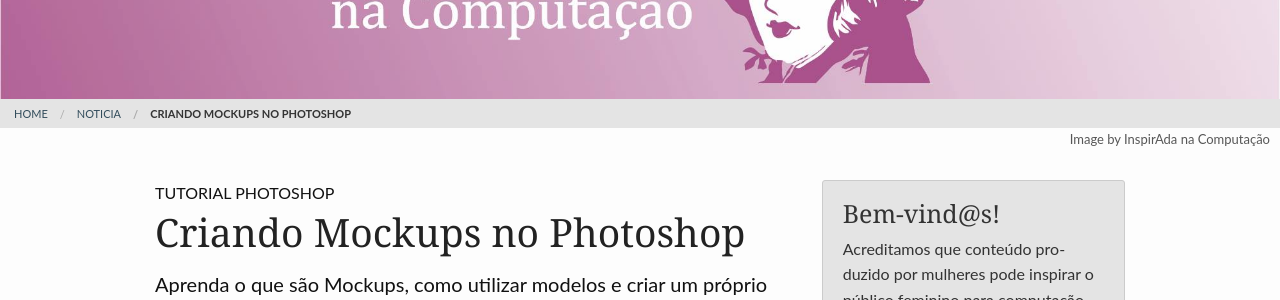
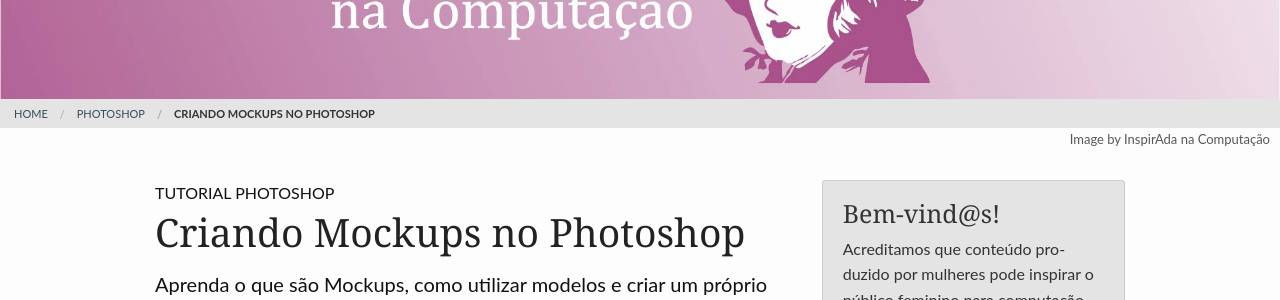
Before and after one commit to inspiradanacomputacao/inspiradanacomputacao.github.io, a Jekyll site: the page built from _posts/photoshop/2015-08-17-criando-mockups-no-photoshop.md, in a window 1280 px wide and 900 px high. Shown: the part 261-561 px from the top of the window. Built offline with Jekyll 4.4.1, drawn with Linux system fonts in a browser that asks for light colours; comment, search, counter and statistics services are not loaded.

Commit message:
Corrigindo categoria do post

```diff
--- a/_posts/photoshop/2015-08-17-criando-mockups-no-photoshop.md
+++ b/_posts/photoshop/2015-08-17-criando-mockups-no-photoshop.md
@@ -11,7 +11,7 @@ header:
     caption: Image by InspirAda na Computação
     caption_url:
 categories:
-    - Noticia
+    - photoshop
 breadcrumb: true
 sidebar: right
 tags:
```
